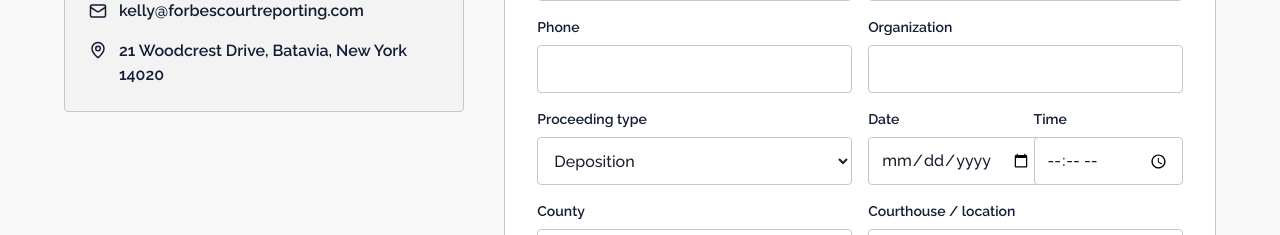
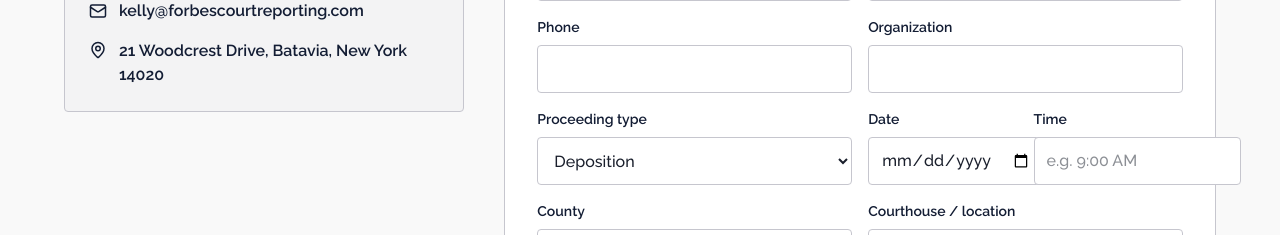
Before and after one commit to tucker8645/forbescourtreporting-website, a Next.js app: page /contact in a window 1280 px wide. Shown: the part 800-1035 px from the top of the page. Built offline with nearby package versions, Linux system fonts and the light colour scheme.

Commit message:
Change time field to free text input

```diff
--- a/src/components/schedule-form.tsx
+++ b/src/components/schedule-form.tsx
@@ -108,7 +108,8 @@ export function ScheduleForm() {
               value={form.time}
               onChange={(e) => update("time", e.target.value)}
               name="time"
-              type="time"
+              type="text"
+              placeholder="e.g. 9:00 AM"
             />
           </Field>
         </div>
```
